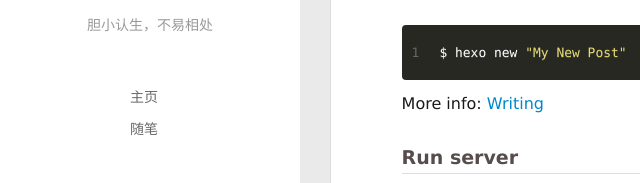
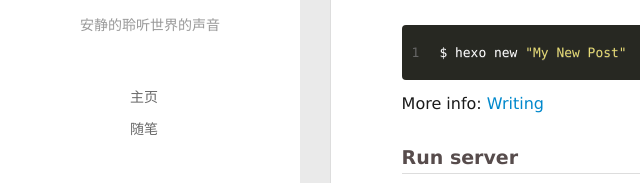
Before and after one commit to NapoleonBaiAndroid/NapoleonBaiAndroid.github.io, a plain HTML site: page 2017/03/02/hello-world/index.html in a window 1280 px wide. Shown: the part 327-510 px from the top of the page, 0-640 px from the left. Drawn offline with Linux system fonts and the light colour scheme.

Commit message:
Site updated: 2017-03-03 12:18:36

```diff
--- a/2017/03/02/hello-world/index.html
+++ b/2017/03/02/hello-world/index.html
@@ -55,7 +55,7 @@
 		  <h1 class="header-author"><a href="/">NapoleonBai</a></h1>
 		</hgroup>
 
-		<p class="header-subtitle">胆小认生，不易相处</p>
+		<p class="header-subtitle">安静的聆听世界的声音</p>
 
 
 		<nav class="header-menu">
@@ -115,7 +115,7 @@
 			  <h1 class="header-author js-header-author">NapoleonBai</h1>
 			</hgroup>
 
-			<p class="header-subtitle"><i class="icon icon-quo-left"></i>胆小认生，不易相处<i class="icon icon-quo-right"></i></p>
+			<p class="header-subtitle"><i class="icon icon-quo-left"></i>安静的聆听世界的声音<i class="icon icon-quo-right"></i></p>
 
 
 
```
Also changed, not shown: archives/2017/03/index.html (+2 -2 lines), archives/2017/index.html (+2 -2 lines), archives/index.html (+2 -2 lines), index.html (+2 -2 lines).
